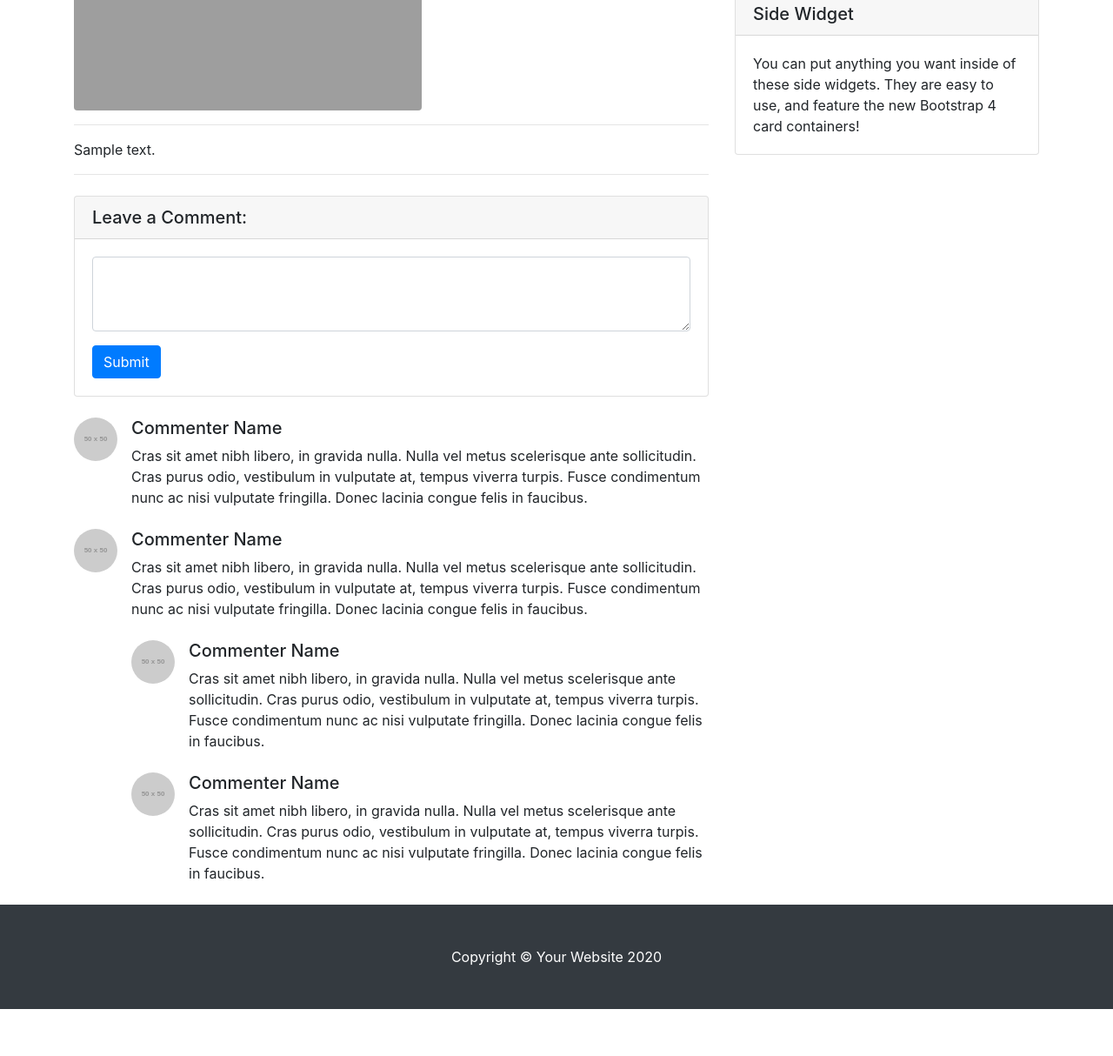
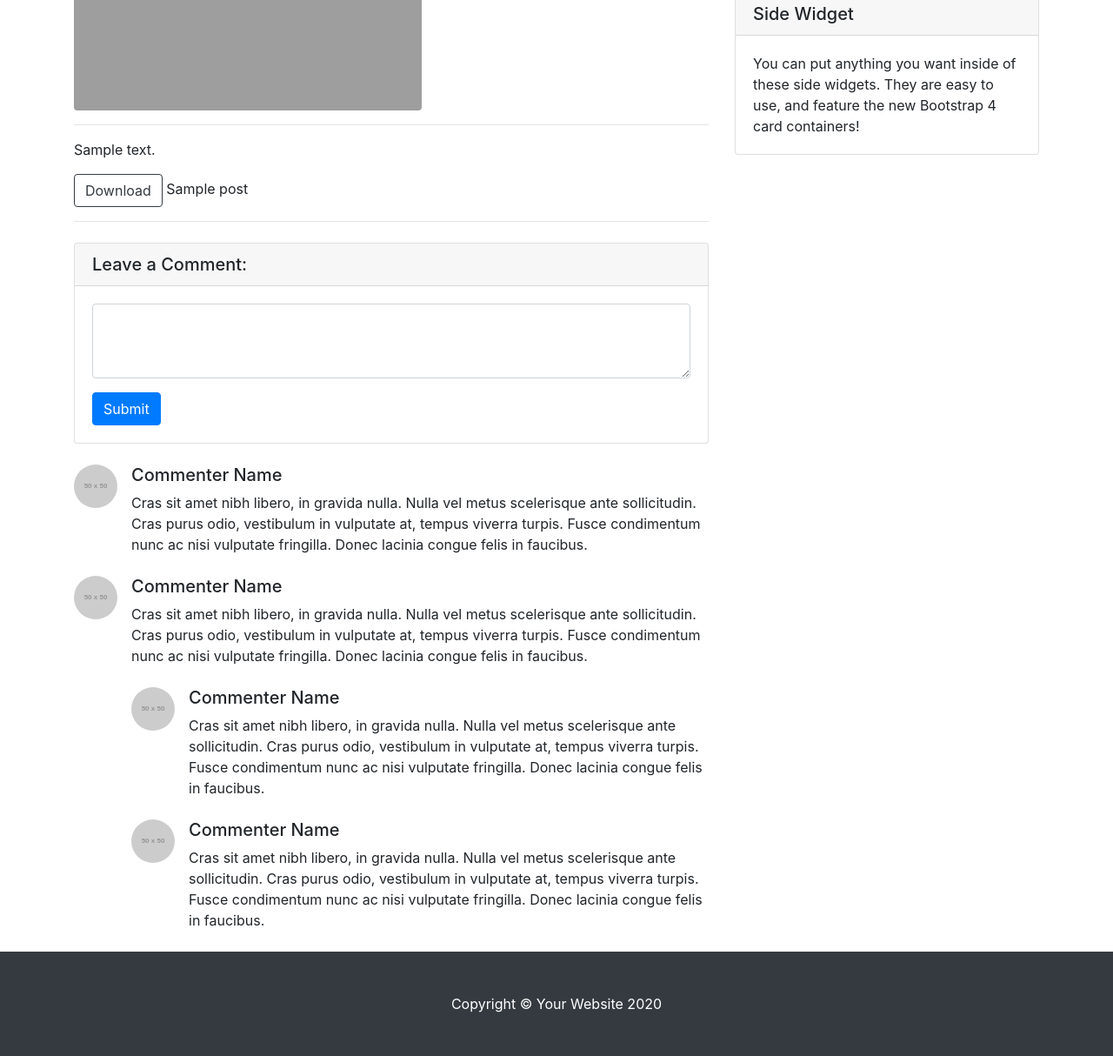
Before and after one commit to 8471919/Django_blog, a Django app: template blog/templates/blog/post_detail.html in a window 1280 px wide. Shown: the part 429-1643 px from the top of the page at 87% size. Before the commit the page ends 1589 px from the top, so only its background shows below. Run offline with Django 3.2, Linux system fonts and the light colour scheme; the template is opened without the code that fills it: most values are stand-ins (such as "Sample title", 1, 10 or a date in 2020); grey boxes labelled with a size stand in for pictures from a placeholder-image service; some libraries are stand-ins or nearby versions; grey boxes are pictures that could not be loaded.

Commit message:
head_image 및 file_upload 없을때 템플릿 개선 #0

```diff
--- a/blog/models.py
+++ b/blog/models.py
@@ -1,3 +1,5 @@
+import os.path
+
 from django.db import models
 
 # Create your models here.
@@ -16,3 +18,6 @@ class Post(models.Model):
 
     def get_absolute_url(self):
         return f'/blog/{self.pk}'
+
+    def get_file_name(self):
+        return os.path.basename(self.file_upload.name)
--- a/blog/templates/blog/post_detail.html
+++ b/blog/templates/blog/post_detail.html
@@ -73,13 +73,22 @@
 
         <hr>
 
+
         <!-- Preview Image -->
+        {% if post.head_image %}
         <img class="img-fluid rounded" src="{% static 'images/testImage.jpeg' %}" alt="">
+        {% endif %}
 
         <hr>
 
         <!-- Post Content -->
         <p>{{ post.content }}</p>
+
+        {% if post.file_upload %}
+            <a href="{{ post.file_upload.url }}" type="button" class="btn btn-outline-dark" download>Download</a>
+            {{ post.get_file_name }}
+        {% endif %}
+
         <hr>
 
         <!-- Comments Form -->
--- a/blog/views.py
+++ b/blog/views.py
@@ -7,7 +7,7 @@ from django.views.generic import ListView, DetailView
 
 class PostList(ListView):
     model = Post
-    ordering = '-pk'
+    ordering = 'pk'
 
 class PostDetail(DetailView):
     model = Post
```
Also changed, not shown: blog/templates/blog/post_list.html (+6 -1 lines).
